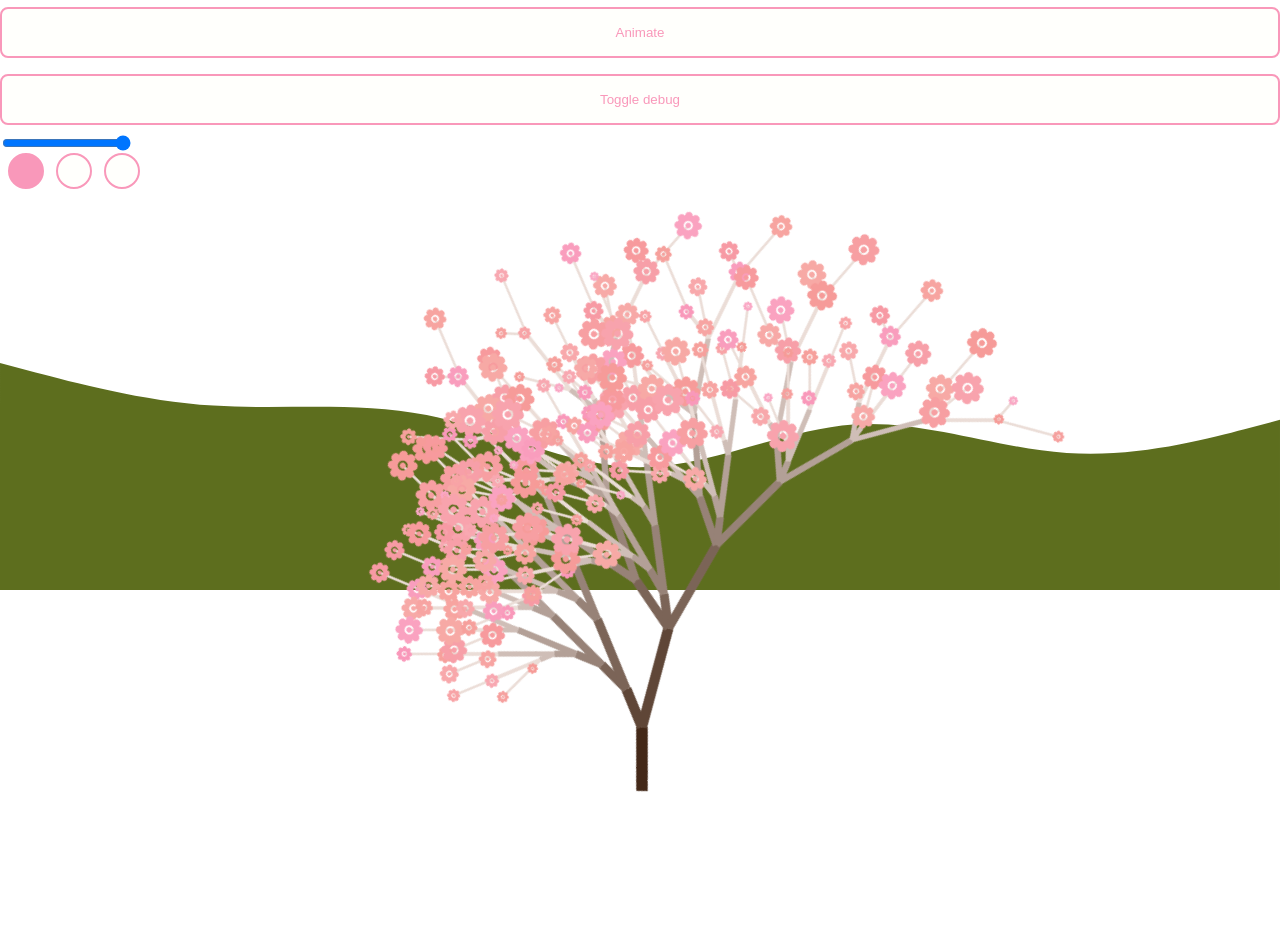
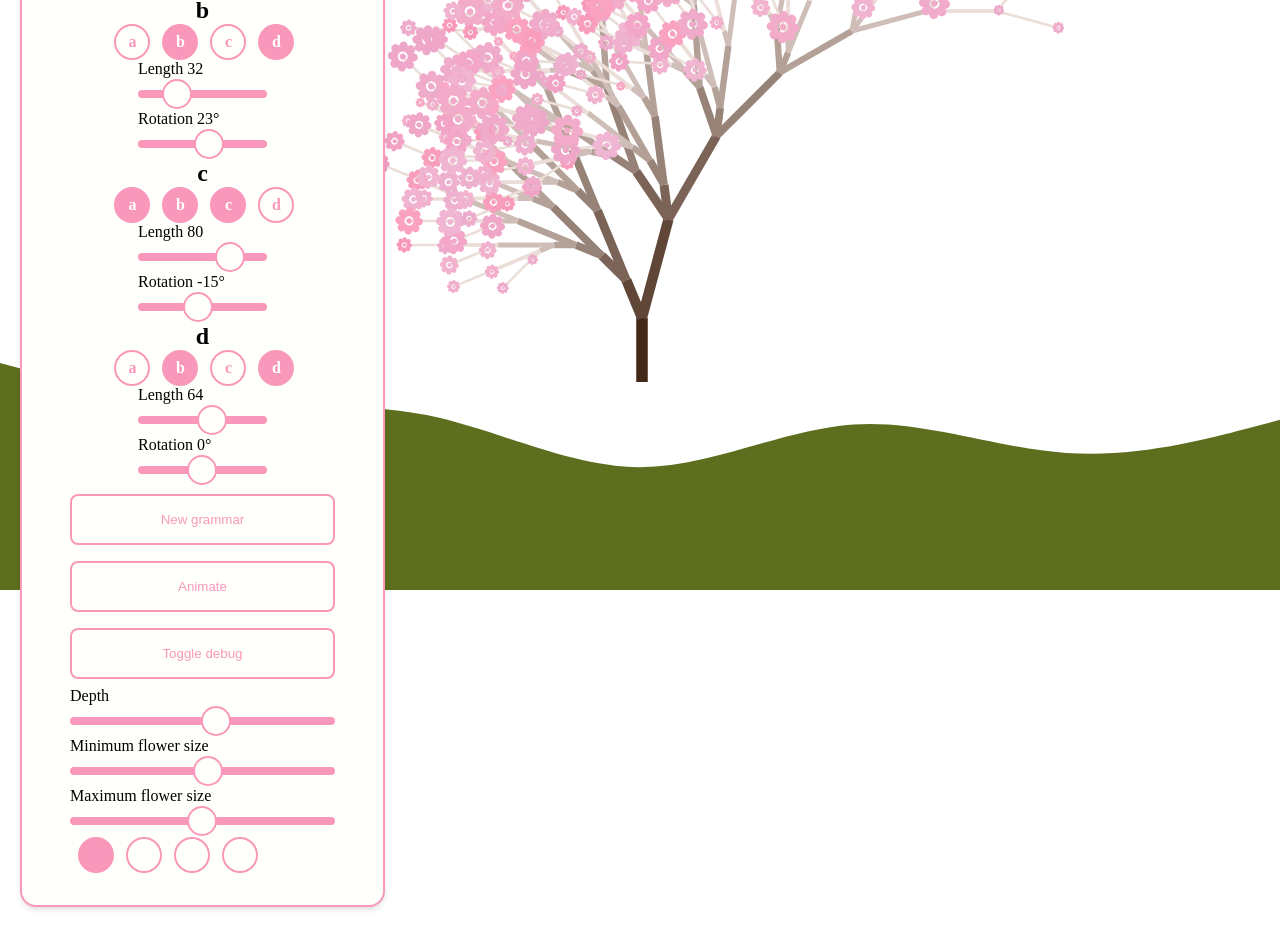
Before and after one commit to domtronn/dc-trees, a Next.js app: page / in a window 1280 px wide. Shown: the part 220-1168 px from the top of the page. Built offline with nearby package versions, Linux system fonts and the light colour scheme.

Commit message:
Style range slider

```diff
--- /dev/null
+++ b/components/card.jsx
@@ -0,0 +1,24 @@
+import styled from '@emotion/styled'
+
+export const Card = styled.div`
+  z-index: 200;
+
+  background-color: var(--white);
+  border: 2px solid var(--primary);
+  border-radius: 16px;
+  box-shadow: rgba(0, 0, 0, 0.1) 0px 4px 6px -1px, rgba(0, 0, 0, 0.06) 0px 2px 4px -1px;
+
+
+  position: absolute;
+  top: 20px; left: 20px;
+
+  margin: 0 auto;
+  max-width: 320px;
+  height: auto;
+
+  padding: 32px 48px;
+
+  top: 50%:
+  transform: translateY(-50%);
+
+`
--- a/components/controls.jsx
+++ b/components/controls.jsx
@@ -3,6 +3,7 @@ import { jsx, css } from '@emotion/core'
 import { useState } from 'react'
 
 import { Button } from './button'
+import { Range } from './range'
 import { Checkbox } from './checkbox'
 
 const nextGrammar = (grammar) => String.fromCharCode(
@@ -31,7 +32,7 @@ const Controls = ({ grammar: g, onChange = _ => _ }) => {
           .map(([name, { length, rotation }, i]) => (
             <div
               key={i}
-              css={css`display: flex; flex-direction: row; align-items: center;`}
+              css={css`display: flex; flex-direction: column; align-items: center;`}
             >
               <h2 css={css`margin: 0 16px;`}>{name}</h2>
               <div>
@@ -59,8 +60,9 @@ const Controls = ({ grammar: g, onChange = _ => _ }) => {
                     ))
                 }
               </div>
+
               <div>
-                <input
+                <Range
                   onChange={e => handleGrammar({
                     ...grammar,
                     [name]: {
@@ -68,6 +70,7 @@ const Controls = ({ grammar: g, onChange = _ => _ }) => {
                       length: +e.target.value
                     }
                   })}
+                  label='Length'
                   value={length}
                   name='length'
                   type='range'
@@ -75,13 +78,16 @@ const Controls = ({ grammar: g, onChange = _ => _ }) => {
                   max='100'
                   step='0.5'
                 />
-                <input
+
+                <Range
                   value={rotation}
+                  label='Rotation'
                   name='rotation'
                   type='range'
                   min={-Math.PI}
                   max={Math.PI}
                   step={Math.PI / 360}
+                  valueF={val => `${Math.round(val * 180 / Math.PI)}°`}
                   onChange={e => handleGrammar({
                     ...grammar,
                     [name]: {
--- /dev/null
+++ b/components/range.jsx
@@ -0,0 +1,62 @@
+import styled from '@emotion/styled'
+
+import palette from '../utils/palette'
+import { mix } from 'polished'
+
+const Input = styled.input`
+  -webkit-appearance: none; /* Hides the slider so that custom slider can be made */
+  width: 100%; /* Specific width is required for Firefox. */
+  background: ${palette.white}; /* Otherwise white in Chrome */
+  margin: 12px 0;
+
+  &::-webkit-slider-thumb {
+    -webkit-appearance: none;
+    transition: background-color 0.2s ease-in-out;
+  }
+
+  &:hover::-webkit-slider-thumb {
+    background-color: ${mix(0.2, palette.flower, palette.white)}
+  }
+
+  &:focus {
+    outline: none; /* Removes the blue border. You should probably do some kind of focus styling for accessibility reasons though. */
+  }
+
+  /* Special styling for WebKit/Blink */
+  &::-webkit-slider-thumb {
+    -webkit-appearance: none;
+    border: 2px solid var(--primary);
+    height: 30px;
+    width: 30px;
+    border-radius: 50%;
+    background: var(--white);
+    cursor: pointer;
+    margin-top: -11px;
+  }
+
+  &::-webkit-slider-runnable-track {
+    width: 100%;
+    height: 8px;
+    cursor: pointer;
+    background: var(--primary);
+    border-radius: 4px;
+  }
+
+  &:focus::-webkit-slider-runnable-track {
+    background: var(--primary);
+  }
+`
+
+const Container = styled.div`
+  display: flex;
+  flex-direction: column;
+  justify-content: flex-start;
+  align-items: flex-start;
+`
+
+export const Range = ({ label, value, valueF = _ => _, ...props }) => (
+  <Container>
+    <span>{label} {valueF(value)}</span>
+    <Input value={value} {...props} />
+  </Container>
+)
--- a/pages/index.js
+++ b/pages/index.js
@@ -1,5 +1,13 @@
 /** @jsx jsx */
 import Head from 'next/head'
+
+/**
+   TODO: highlight branches when modifyin grammars
+   TODO: allow deletion of removal
+   TODO: save as form params - base64 of grammar & settings?
+   TODO: music & rythm.js
+   TODO: cherry blossom blowing in the wind
+ */
 
 import { useState, useEffect } from 'react'
 
@@ -7,24 +15,19 @@ import { generate } from '../utils/generate-grammar'
 import { jsx, css } from '@emotion/core'
 import { mix, lighten } from 'polished'
 
+import palette from '../utils/palette'
+
 import Controls from '../components/controls'
+
+import { Card } from '../components/card'
 import { Button } from '../components/button'
+import { Range } from '../components/range'
 import { Checkbox } from '../components/checkbox'
 
 const col = (s, m, e, limit = 7) => (i, arr) => {
   return i < limit
     ? mix(i / (limit - 1), m, s)
     : mix((i - limit) / (arr.length - limit), e, m)
-}
-
-const palette = {
-  flower: '#f998ba',
-  flower2: '#f69c8f',
-  wood: '#432818',
-  branch: '#ebddd7',
-  grass: '#5d6e1e',
-  white: '#fffffc',
-  black: '#2b2b2b',
 }
 
 const treecol = col(
@@ -70,10 +73,7 @@ const animate = (data, { onStart, onEnd }) => {
 
   const branchAnimationDuration = data.length * 0.3
   const flowerAnimationDuration = (data[data.length - 1].length * 0.01) + 0.2
-  setTimeout(_ => {
-    console.log(`calling on end after ${(branchAnimationDuration + flowerAnimationDuration) * 1000}ms`)
-    onEnd()
-  }, (branchAnimationDuration + flowerAnimationDuration) * 1000)
+  setTimeout(onEnd , (branchAnimationDuration + flowerAnimationDuration) * 1000)
 }
 
 const Home = ({
@@ -87,6 +87,8 @@ const Home = ({
   const [layers, setLayers] = useState(_layers)
   const [anim, setAnim] = useState(false)
   const [flowerId, setFlowerId] = useState(1)
+  const [flowerMin, setFlowerMin] = useState(8)
+  const [flowerMax, setFlowerMax] = useState(28)
 
   const data = generate(grammar, layers, start, [1000, 1000], (length, layer) => length - (layer * 5))
   const animationHandlers = {
@@ -96,7 +98,8 @@ const Home = ({
   useEffect(() => animate(data, animationHandlers), [])
 
   return (
-    <div css={{ position: 'relative' }}>
+    <>
+      <Card>
         <Controls
           grammar={grammar}
           onChange={newGrammar => {
@@ -104,10 +107,10 @@ const Home = ({
             setGrammar(newGrammar)
           }}
         />
-
         <Button
           block
-        onClick={_ => animate(data, animationHandlers)}>
+          onClick={_ => animate(data, animationHandlers)}
+        >
           Animate
         </Button>
         <Button
@@ -116,7 +119,9 @@ const Home = ({
         >
           Toggle debug
         </Button>
-      <input
+
+        <Range
+          label='Depth'
           type='range'
           min={1}
           max={10}
@@ -124,9 +129,27 @@ const Home = ({
           onChange={e => setLayers(+e.target.value)}
         />
 
+        <Range
+          type='range'
+          label='Minimum flower size'
+          min={5}
+          max={flowerMax}
+          step={1}
+          onChange={e => setFlowerMin(+e.target.value)}
+        />
+
+        <Range
+          label='Maximum flower size'
+          type='range'
+          min={flowerMin}
+          max={30}
+          step={1}
+          onChange={e => setFlowerMax(+e.target.value)}
+        />
+
         <div>
           {
-          [1,2,3].map(id => (
+            [1,2,3,4].map(id => (
               <Checkbox
                 checked={id === flowerId}
                 onChange={_ => setFlowerId(id)}
@@ -146,6 +169,8 @@ const Home = ({
           }
         </div>
 
+      </Card>
+      <div css={{ position: 'relative' }}>
         <style>
           {`
         :root {
@@ -223,9 +248,6 @@ const Home = ({
                 data
                   .slice(-1)
                   .map((layer, l) => layer.map(({ end }, i) => {
-                  // TODO: Add flower size to control
-                  const flowerMin = 8
-                  const flowerMax = 28
                     const size = ((l + 1) * (i + 1) % (flowerMax - flowerMin)) + flowerMin
                     return (
                       <use
@@ -272,6 +294,7 @@ const Home = ({
         </svg>
 
       </div>
+    </>
   )
 }
 
--- /dev/null
+++ b/utils/palette.js
@@ -0,0 +1,9 @@
+export default {
+  flower: '#f998ba',
+  flower2: '#ebadce',
+  wood: '#432818',
+  branch: '#ebddd7',
+  grass: '#5d6e1e',
+  white: '#fffffc',
+  black: '#2b2b2b',
+}
```
Also changed, not shown: public/flower-4.svg (added). Lines whose indentation alone changed are shown as unchanged.
